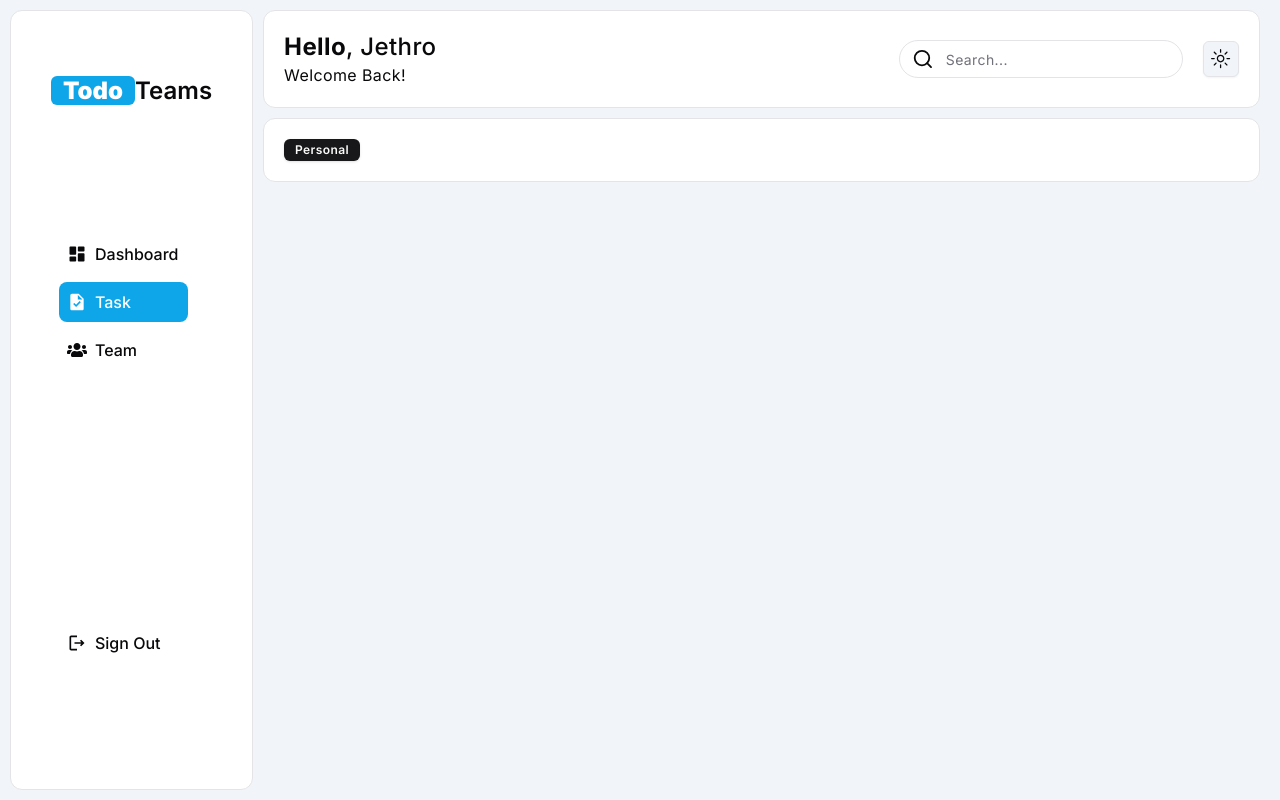
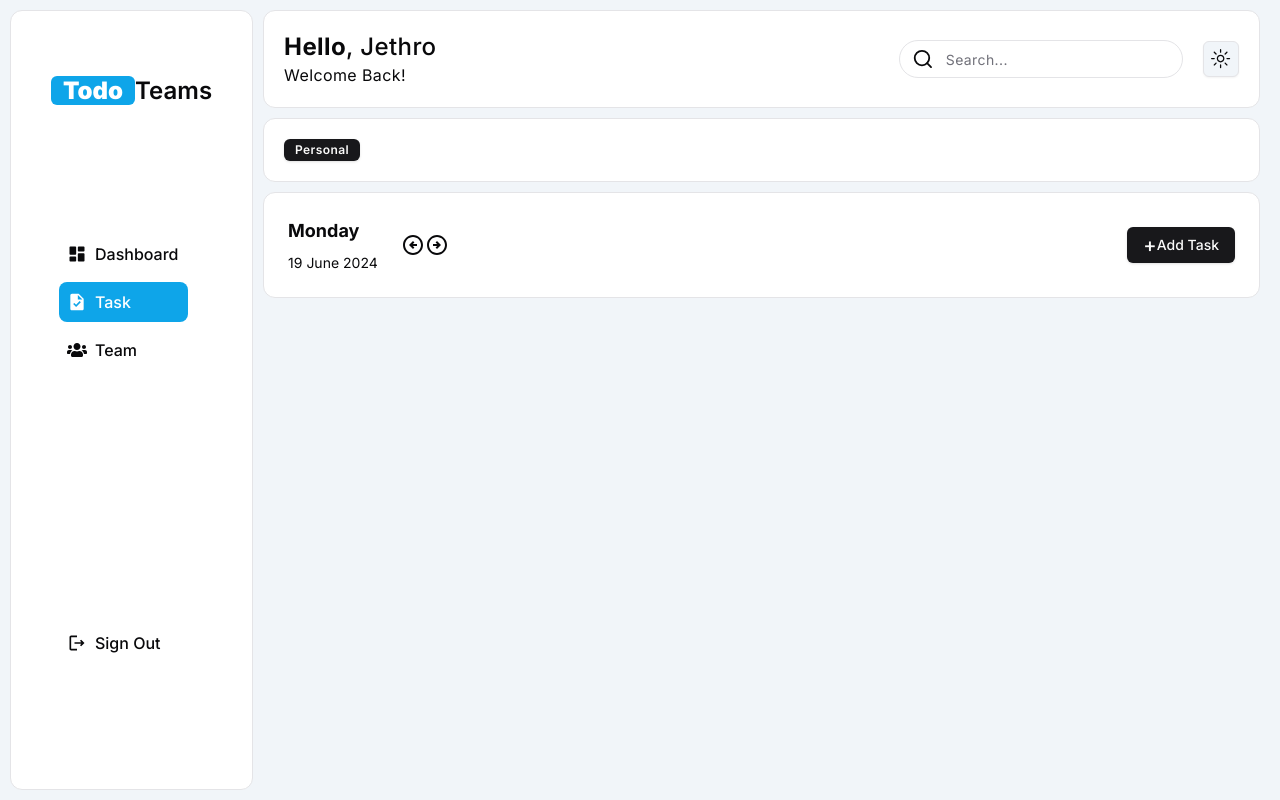
Before and after one commit to jethrocadang/next-todo-list, a Next.js app: page /tasks in a window 1280 px wide. Built offline with nearby package versions, Linux system fonts and the light colour scheme.

Commit message:
tasks:[added task-filter card]

```diff
--- a/src/app/tasks/_components/task-list.tsx
+++ b/src/app/tasks/_components/task-list.tsx
@@ -1,12 +1,28 @@
-import { Card } from "@/components/ui/card"
-
+import { Button } from "@/components/ui/button";
+import { Card } from "@/components/ui/card";
+import {
+  MdOutlineArrowCircleLeft,
+  MdOutlineArrowCircleRight,
+} from "react-icons/md";
 
 const TaskList = () => {
-    return (
-        <Card>
-
-        </Card>
-    )
-}
+  return (
+    <Card className="flex items-center justify-between p-6">
+      <div className="items-center w-1/5 flex justify-between">
+        <div className="space-y-2">
+          <p className="text-lg font-bold">Monday</p>
+          <p className="text-sm">19 June 2024</p>
+        </div>
+        <div className="flex text-2xl pr-7">
+          <MdOutlineArrowCircleLeft />
+          <MdOutlineArrowCircleRight />
+        </div>
+      </div>
+      <Button>
+        <span className="text-xl">+</span> Add Task
+      </Button>
+    </Card>
+  );
+};
 
 export default TaskList;
--- a/src/app/tasks/page.tsx
+++ b/src/app/tasks/page.tsx
@@ -1,6 +1,7 @@
 import SideBar from "@/components/layout/SideBar";
 import Header from "./_components/header";
 import TagsFilter from "./_components/tags-filter";
+import TaskList from "./_components/task-list";
 
 export default function TaskPage() {
   return (
@@ -8,6 +9,7 @@ export default function TaskPage() {
       <div className="w-full space-y-2.5">
         <Header />
         <TagsFilter/>
+        <TaskList/>
       </div>
     </div>
   );
```
